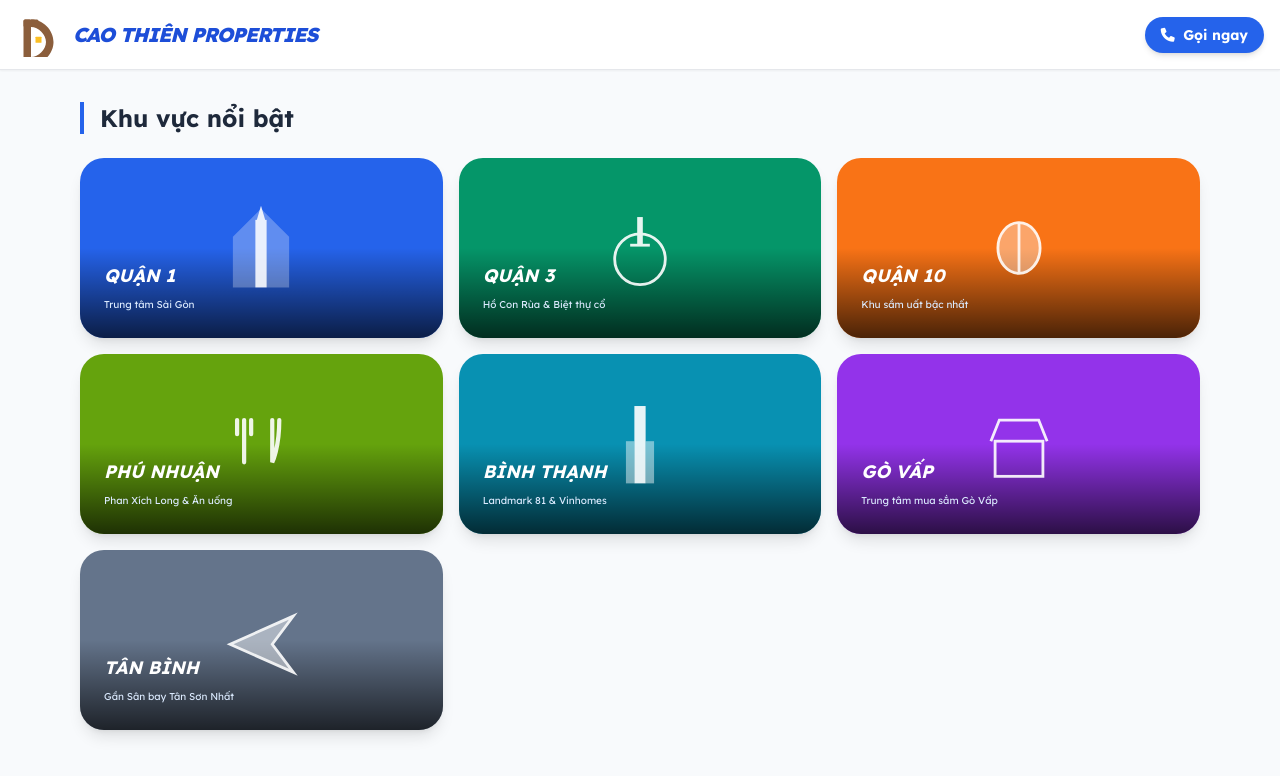
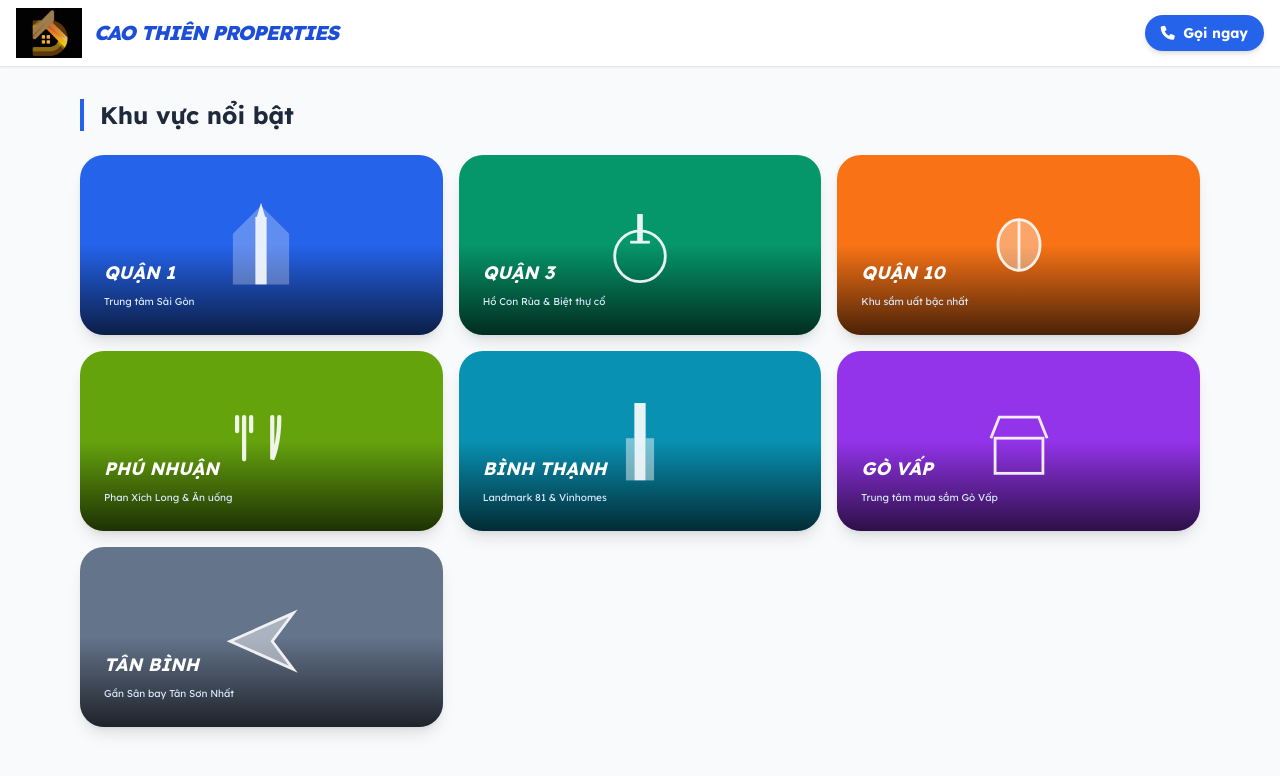
Before and after one commit to ZTrs-IUH/thuephong, a plain HTML site: page index.html in a window 1280 px wide. Drawn offline with nearby package versions, Linux system fonts and the light colour scheme.

Commit message:
Add files via upload

```diff
--- a/app.js
+++ b/app.js
@@ -1,6 +1,5 @@
-// --- 1. KHO DỮ LIỆU ICON SVG (Đảm bảo không lỗi hình) ---
+// --- 1. KHO DỮ LIỆU ICON SVG 2D (Cho các quận) ---
 const ICONS = {
-    logo: `<svg class="logo-svg" viewBox="0 0 300 300" xmlns="http://www.w3.org/2000/svg"><path d="M100 50 C180 50, 250 120, 250 200 C250 280, 180 350, 100 350 L100 300 C150 300, 200 250, 200 200 C200 150, 150 100, 100 100 Z" fill="#8B5E3C"/><rect x="50" y="50" width="100" height="50" fill="#8B5E3C" rx="10"/><rect x="50" y="50" width="50" height="300" fill="#8B5E3C" rx="10"/><rect x="130" y="165" width="40" height="40" fill="#FBBF24" rx="4"/></svg>`,
     q1: `<svg class="icon-2d" viewBox="0 0 64 64" fill="white"><path d="M32 4L12 24V60H52V24L32 4Z" fill-opacity="0.3"/><path d="M32 2L35 12H29L32 2Z" fill="white"/><rect x="28" y="12" width="8" height="48" fill="white"/></svg>`,
     q3: `<svg class="icon-2d" viewBox="0 0 64 64" fill="white"><circle cx="32" cy="40" r="18" stroke="white" stroke-width="2" fill="none"/><rect x="30" y="10" width="4" height="20" fill="white"/><path d="M25 30H39" stroke="white" stroke-width="2"/></svg>`,
     q10: `<svg class="icon-2d" viewBox="0 0 64 64" fill="white"><ellipse cx="32" cy="32" rx="15" ry="18" fill="white" fill-opacity="0.4" stroke="white" stroke-width="2"/><line x1="32" y1="14" x2="32" y2="50" stroke="white" stroke-width="2"/></svg>`,
@@ -28,10 +27,13 @@ function initApp() {
 }
 
 function renderHeader() {
+    // NÍ THAY ĐƯỜNG DẪN ẢNH CỦA NÍ VÀO ĐÂY (VÍ DỤ 'logo.png')
+    const userLogoUrl = 'logo.png';
+
     document.getElementById('header-part').innerHTML = `
-        <nav class="bg-white shadow-sm sticky top-0 z-50 py-3 px-4 flex justify-between items-center border-b">
+        <nav class="bg-white shadow-sm sticky top-0 z-50 py-2 px-4 flex justify-between items-center border-b">
             <div onclick="renderHome()" class="flex items-center cursor-pointer">
-                ${ICONS.logo}
+                <img src="${userLogoUrl}" alt="Cao Thiên Properties Logo" class="logo-img">
                 <div class="font-extrabold text-xl text-blue-700 tracking-tighter uppercase italic">Cao Thiên Properties</div>
             </div>
             <a href="tel:0987848390" class="bg-blue-600 text-white px-4 py-2 rounded-full font-bold text-sm shadow-md active:scale-95 transition">
--- a/index.html
+++ b/index.html
@@ -16,8 +16,8 @@
         .district-card svg.icon-2d { width: 90px; height: 90px; transition: 0.3s; z-index: 10; opacity: 0.9; }
         .district-card:hover svg.icon-2d { transform: scale(1.1) rotate(5deg); opacity: 1; }
 
-        /* Logo Header */
-        .logo-svg { height: 45px; width: auto; margin-right: 12px; }
+        /* Style cho Logo Header của ní */
+        .logo-img { height: 50px; width: auto; margin-right: 12px; }
 
         /* Drawer & Modal */
         #filterDrawer { transition: transform 0.3s ease; transform: translateX(100%); }
```
Also changed, not shown: logo.png (added).
